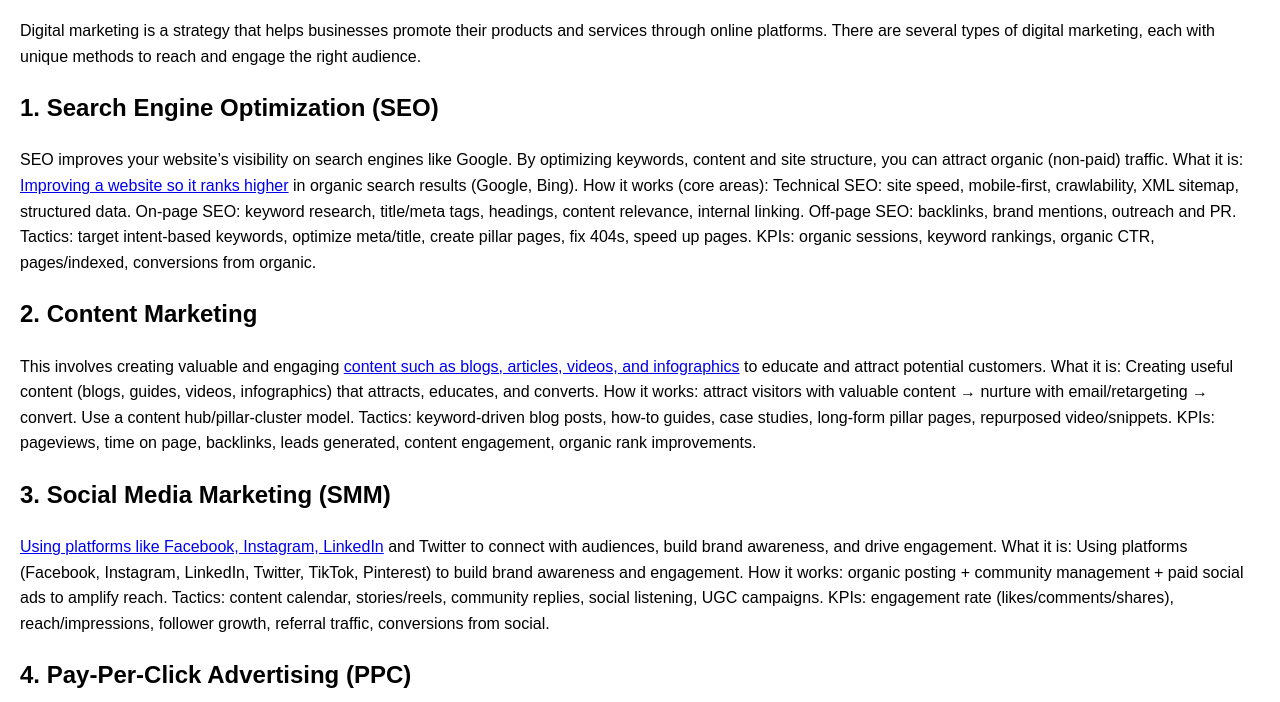
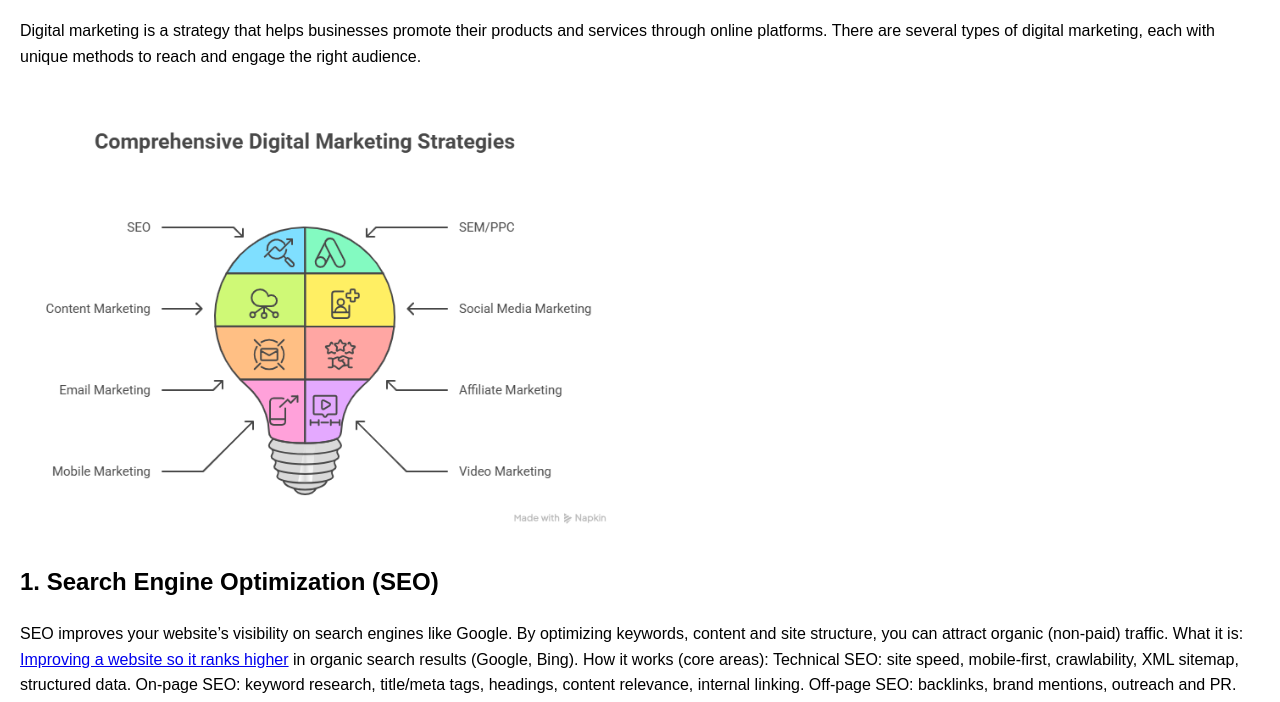
Before and after one commit to AnooshaAhmed-jpg/What-are-the-8-types-of-digital-marketing-strategy, a plain HTML site: page index.html in a window 1280 px wide. Shown: the part 76-778 px from the top of the page. Drawn offline with Linux system fonts and the light colour scheme.

Commit message:
Update index.html

```diff
--- a/index.html
+++ b/index.html
@@ -31,6 +31,7 @@ j=d.createElement(s),dl=l!='dataLayer'?'&l='+l:'';j.async=true;j.src=
 
   <main>
     <section>
+      <img src="8 Types of Digital Marketing.png" alt="Comprehensive Digital Marketing Strategies" width="600">
       <h2>1. Search Engine Optimization (SEO)</h2>
       <p>SEO improves your website’s visibility on search engines like Google. By optimizing keywords, content and site structure, you can attract organic (non-paid) traffic.
         What it is: <a href=https://anooshaahmed-jpg.github.io/Search-Engine-Optimization-SEO-/>Improving a website so it ranks higher</a> in organic search results (Google, Bing).
```
